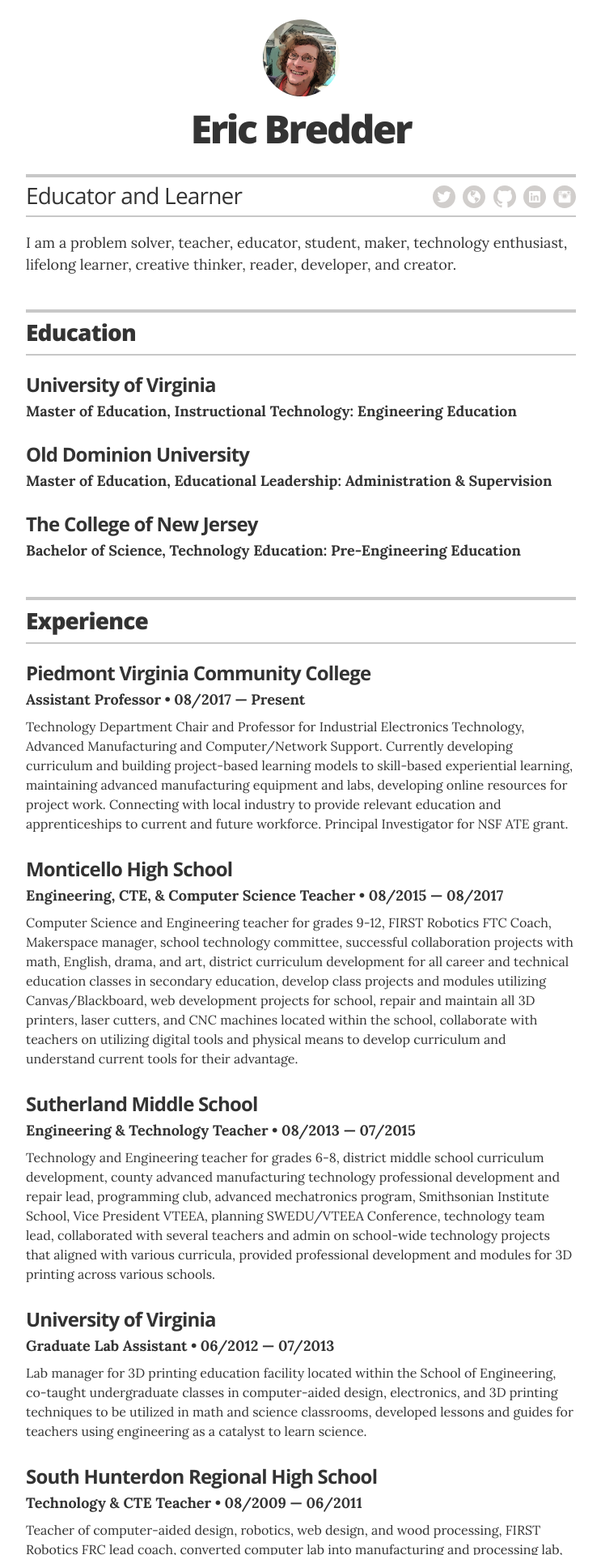
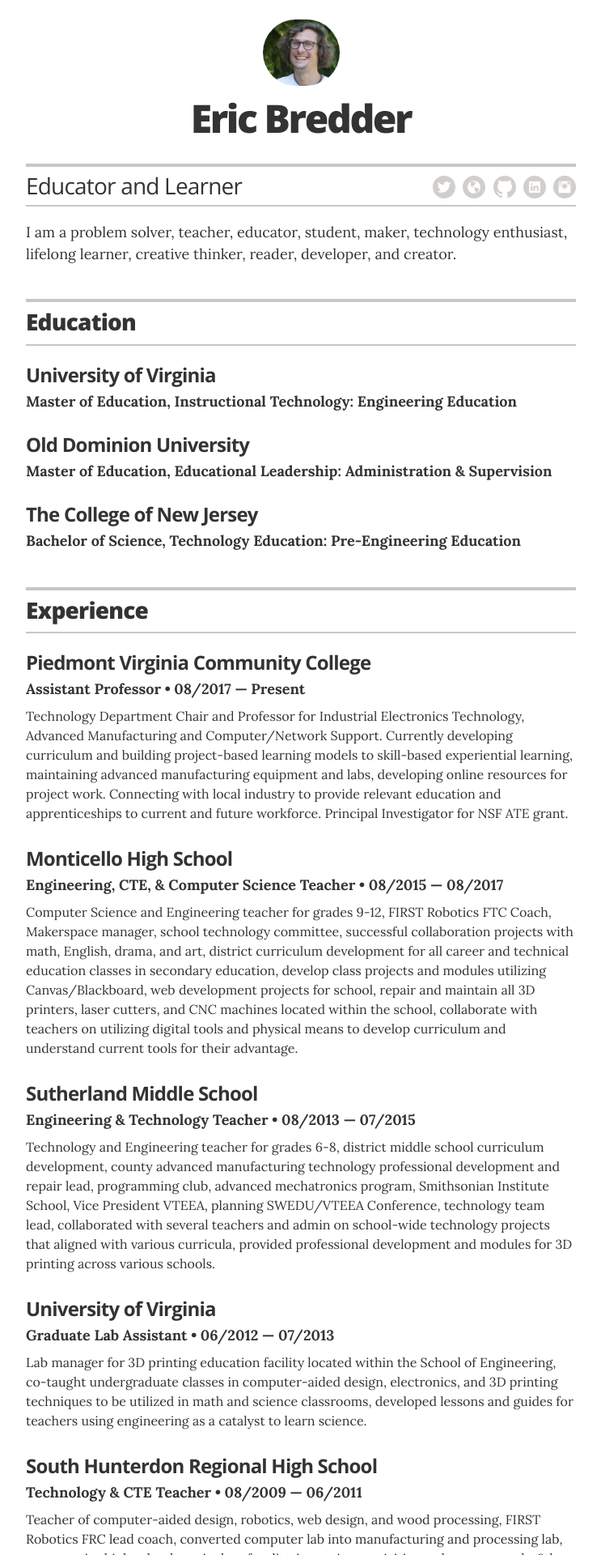
Before and after one commit to eabredder/eabredder.github.io, a Jekyll site: the page built from index.html, in a window 1280 px wide. Shown: the top 1920 px of the page at 81% size, without its empty margins (268-1011 px from the left). Built offline with Jekyll 4.4.1, drawn with Linux system fonts in a browser that asks for light colours.

Commit message:
Update resume.html

```diff
--- a/_layouts/resume.html
+++ b/_layouts/resume.html
@@ -11,7 +11,7 @@
 
         <!-- You can turn off the avatar in _config.yml by setting to false -->
         {% if site.resume_avatar == 'true' %}
-        <img src="images/avatar.jpg" alt="my photo" class="avatar" itemprop="image">
+        <img src="images/avatar.png" alt="my photo" class="avatar" itemprop="image">
         {% endif %}
 
         <!-- Your name is defined in the _config.yml file -->
```
